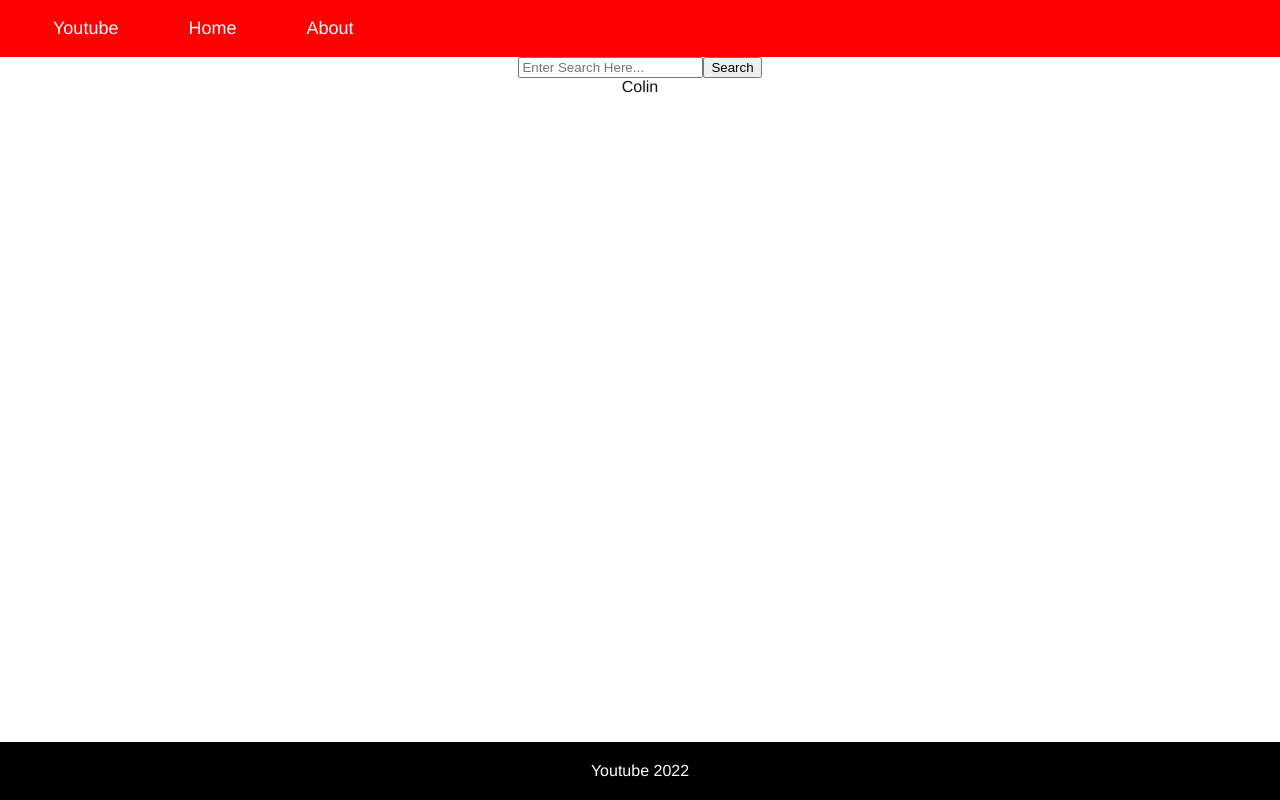
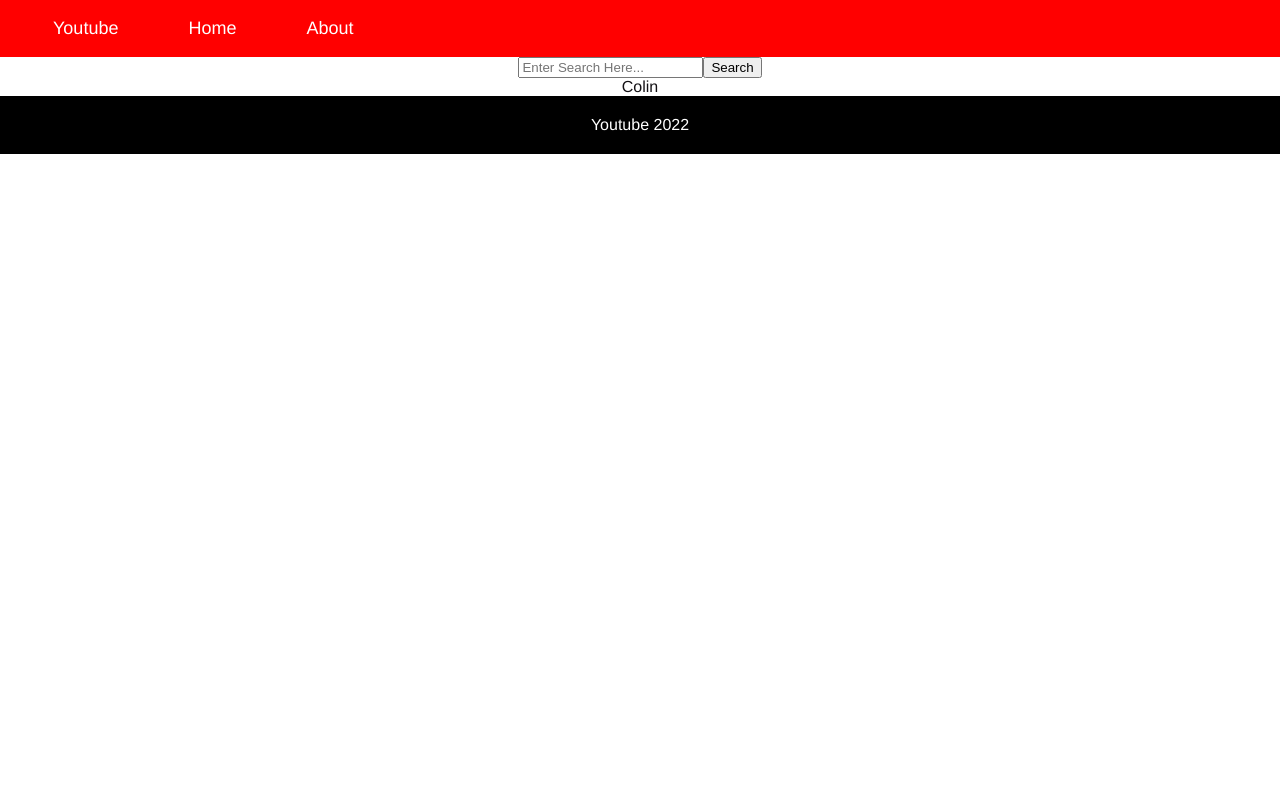
Before and after one commit to JoseBorbon/youtube-react-app, a React (Create React App) app: page / in a window 1280 px wide. Built offline with nearby package versions, Linux system fonts and the light colour scheme; a web font is replaced by a local one.

Commit message:
refactor to functional component and add style

```diff
--- a/src/components/common/Footer.css
+++ b/src/components/common/Footer.css
@@ -3,8 +3,7 @@
   color: white;
   text-align: center;
   padding: 20px 0 20px;
-  position: fixed;
-  bottom: 0;
+  position: relative;
   width: 100%;
 }
 
--- a/src/components/common/Footer.js
+++ b/src/components/common/Footer.js
@@ -1,12 +1,11 @@
-import React, { Component } from 'react';
 import './Footer.css';
 
-export default class Footer extends Component {
-  render() {
-    return (
-      <footer>
-        <p>Youtube 2022</p>
-      </footer>
-    );
-  }
-}
+const Footer = () => {
+  return (
+    <footer>
+      <p>Youtube 2022</p>
+    </footer>
+  );
+};
+
+export default Footer;
```
